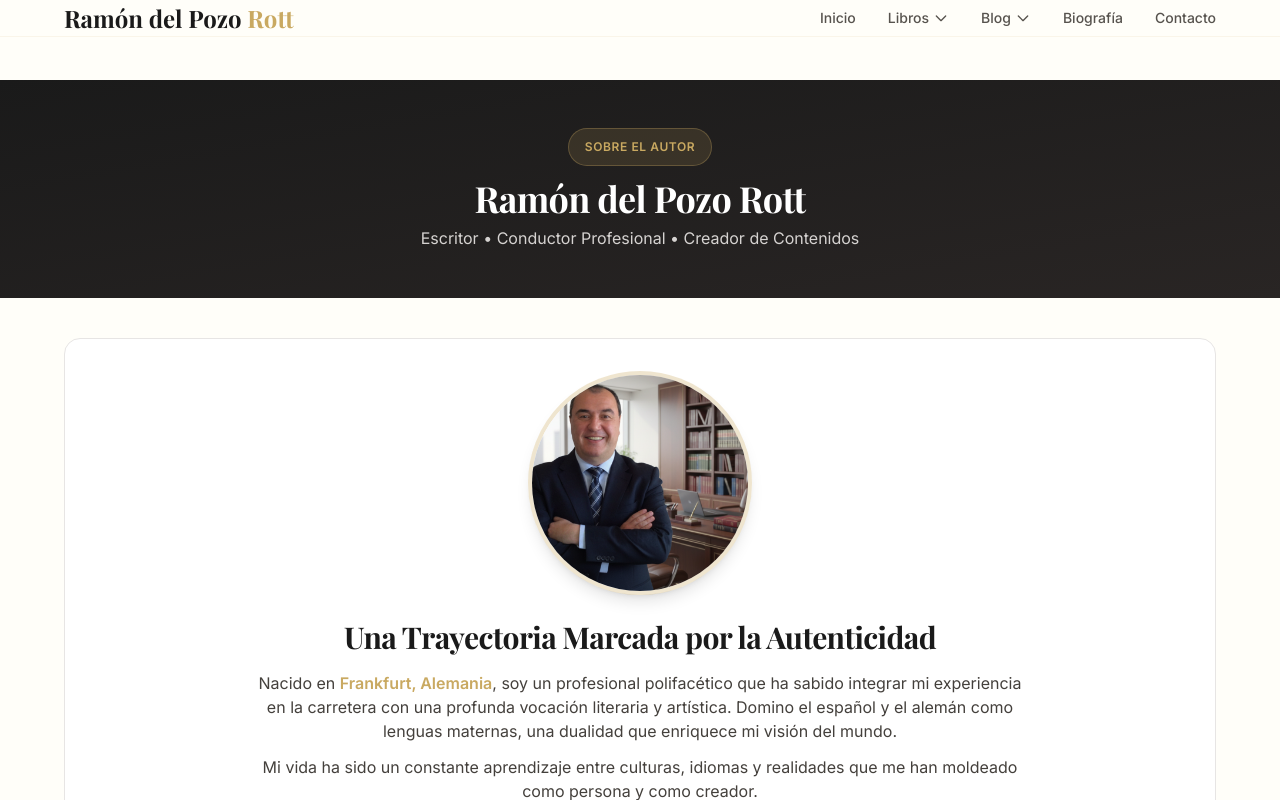
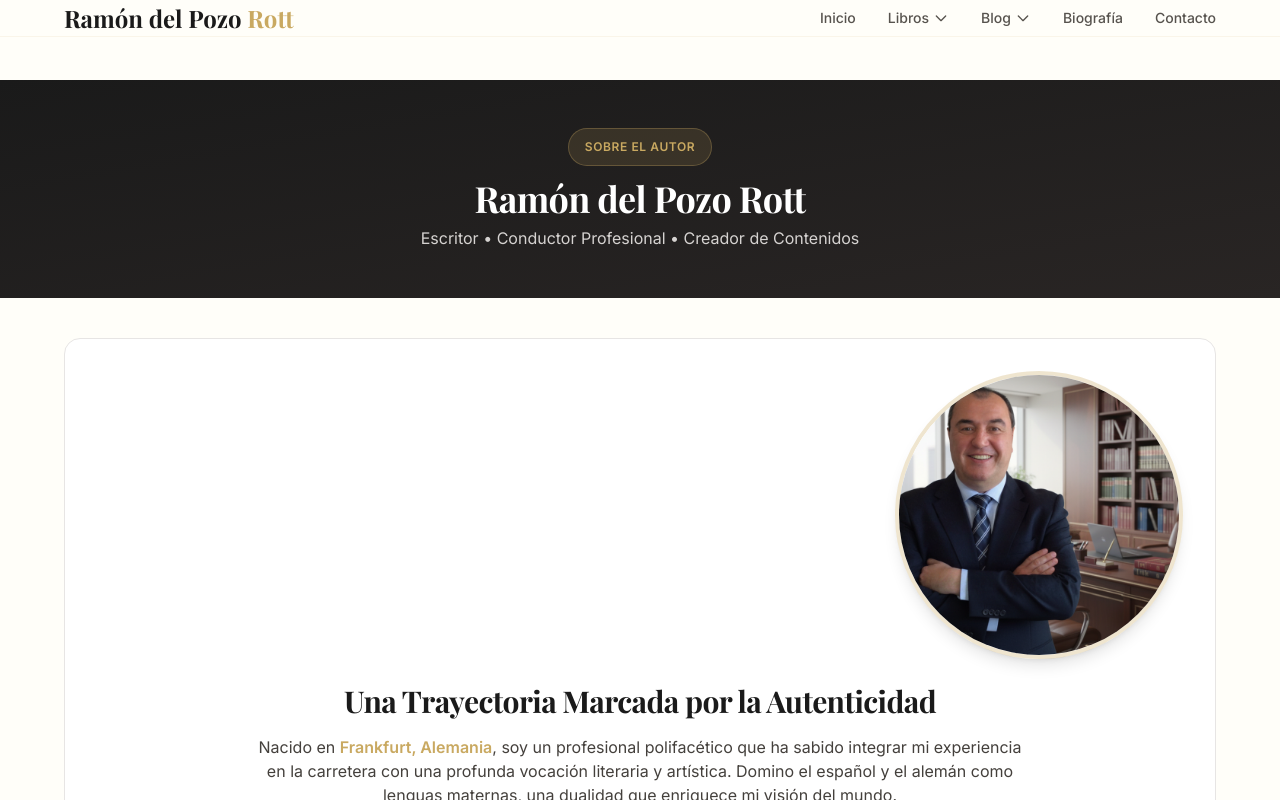
Before and after one commit to ramondelpozo/portfolio-ramon, a Next.js app: page /biografia in a window 1280 px wide. Shown: the top 800 px of the page. Built offline with nearby package versions, Linux system fonts and the light colour scheme; a web font is replaced by a local one.

Commit message:
📸 LAYOUT: Imagen del autor movida a la derecha (Inicio y Biografía)

```diff
--- a/app/biografia/page.tsx
+++ b/app/biografia/page.tsx
@@ -31,8 +31,8 @@ export default function BiografiaPage() {
           <div className="bg-white rounded-2xl shadow-soft border border-stone-200 p-6 md:p-8">
 
             {/* Foto centrada */}
-            <div className="flex justify-center mb-6">
-              <div className="relative w-48 h-48 md:w-56 md:h-56 rounded-full overflow-hidden border-4 border-premium-gold/30 shadow-lg">
+            <div className="flex justify-center md:justify-end md:justify-start mb-6">
+              <div className="relative w-64 h-64 md:w-72 md:h-72 rounded-full overflow-hidden border-4 border-premium-gold/30 shadow-lg">
                 <Image
                   src="/autor/autor-oficina.png"
                   alt="Ramón del Pozo Rott - Escritor"
```
Also changed, not shown: app/page.tsx (line endings or trailing spaces).
